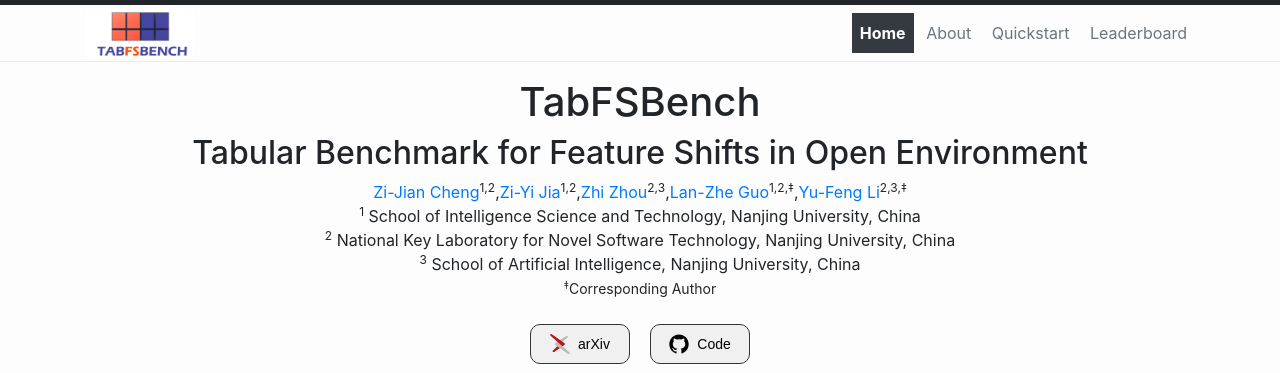
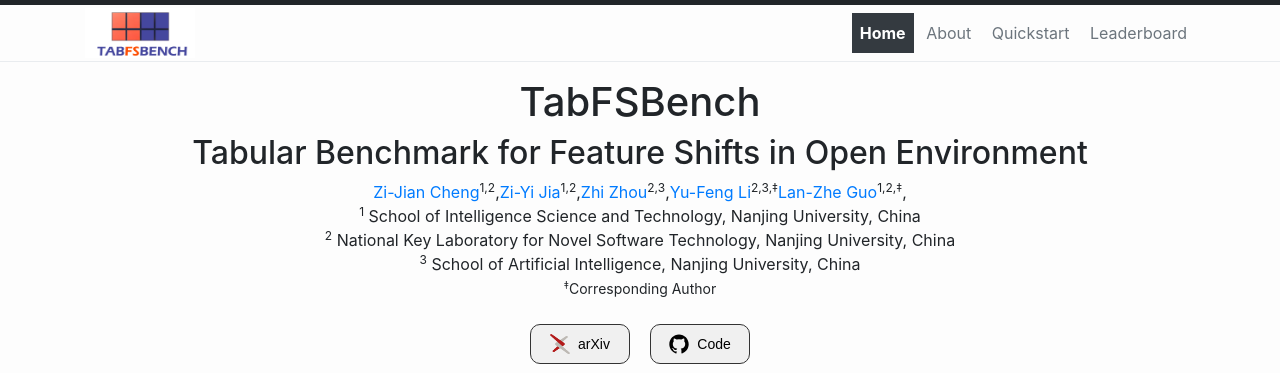
Before and after one commit to ClementCheng0217/Tab-index, a Jekyll site: the page built from index.html, in a window 1280 px wide. Shown: the top 373 px of the page. Built offline with Jekyll 4.4.1, drawn with Linux system fonts in a browser that asks for light colours; the list of posts is cut into pages by our own code.

Commit message:
Update index.html

```diff
--- a/index.html
+++ b/index.html
@@ -68,8 +68,8 @@ permalink: /
               <span class="author-block"><a href="#" target="_blank">Zi-Jian Cheng</a><sup>1,2</sup>,</span>
               <span class="author-block"><a href="#" target="_blank">Zi-Yi Jia</a><sup>1,2</sup>,</span>
               <span class="author-block"><a href="https://zhouz.dev" target="_blank">Zhi Zhou</a><sup>2,3</sup>,</span>
+              <span class="author-block"><a href="https://cs.nju.edu.cn/liyf/index.htm" target="_blank">Yu-Feng Li</a><sup>2,3,‡</sup></span>
               <span class="author-block"><a href="https://www.lamda.nju.edu.cn/guolz" target="_blank">Lan-Zhe Guo</a><sup>1,2,‡</sup>,</span>
-              <span class="author-block"><a href="https://cs.nju.edu.cn/liyf/index.htm" target="_blank">Yu-Feng Li</a><sup>2,3,‡</sup></span>
             </div>
 
             <div class="is-size-5 publication-authors">
```
